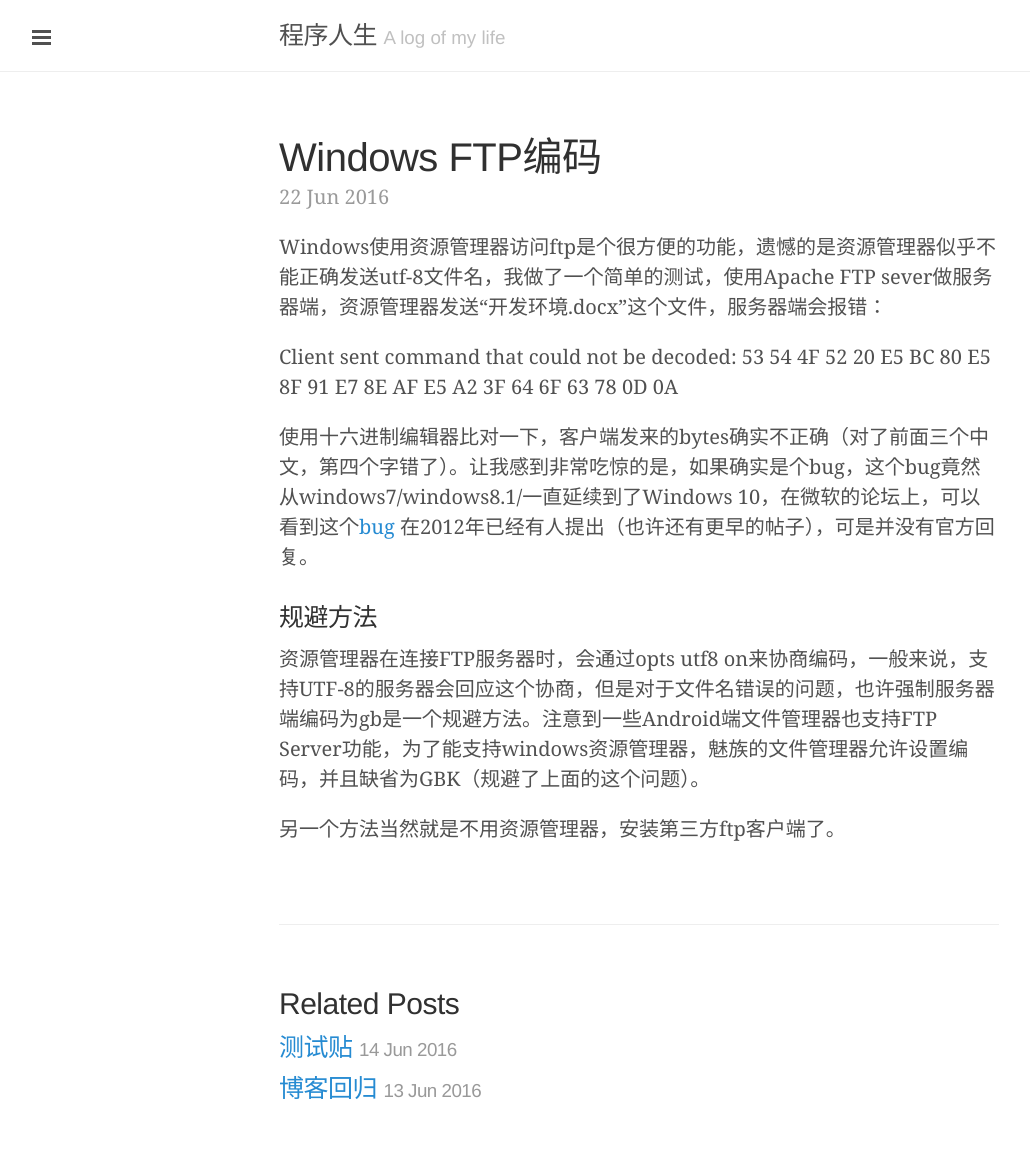
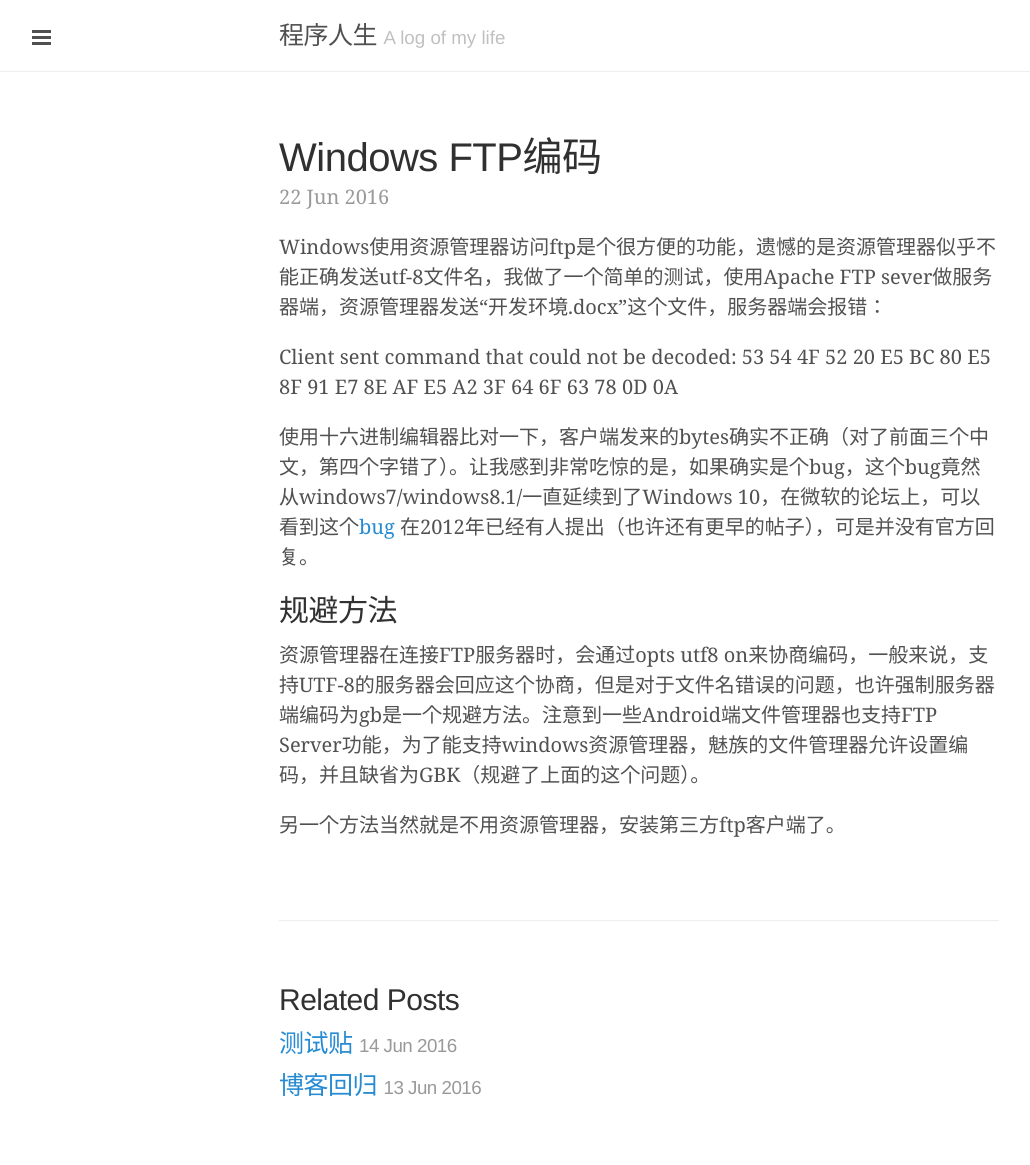
Before and after one commit to liuzhongshu/liuzhongshu.github.io, a Jekyll site: the page built from _posts/2016-06-22-.markdown, in a window 1280 px wide. Shown: the whole page, without its empty margins (1-1031 px from the left). Built offline with Jekyll 4.4.1, drawn with Linux system fonts in a browser that asks for light colours.

```diff
--- a/_posts/2016-06-22-.markdown
+++ b/_posts/2016-06-22-.markdown
@@ -10,7 +10,7 @@ Client sent command that could not be decoded: 53 54 4F 52 20 E5 BC 80 E5 8F 91
 使用十六进制编辑器比对一下，客户端发来的bytes确实不正确（对了前面三个中文，第四个字错了）。让我感到非常吃惊的是，如果确实是个bug，这个bug竟然从windows7/windows8.1/一直延续到了Windows 10，在微软的论坛上，可以看到这个[bug](https://social.technet.microsoft.com/Forums/en-US/6b4df752-51d1-42fb-baf1-8600fa0bdfc5/utf8-encoding-bug-report-about-using-ftp-with-windows-explorer?forum=w7itpronetworking) 在2012年已经有人提出（也许还有更早的帖子），可是并没有官方回复。
 
 
-### 规避方法
+## 规避方法
 资源管理器在连接FTP服务器时，会通过opts utf8 on来协商编码，一般来说，支持UTF-8的服务器会回应这个协商，但是对于文件名错误的问题，也许强制服务器端编码为gb是一个规避方法。注意到一些Android端文件管理器也支持FTP Server功能，为了能支持windows资源管理器，魅族的文件管理器允许设置编码，并且缺省为GBK（规避了上面的这个问题）。
 
 另一个方法当然就是不用资源管理器，安装第三方ftp客户端了。
```
